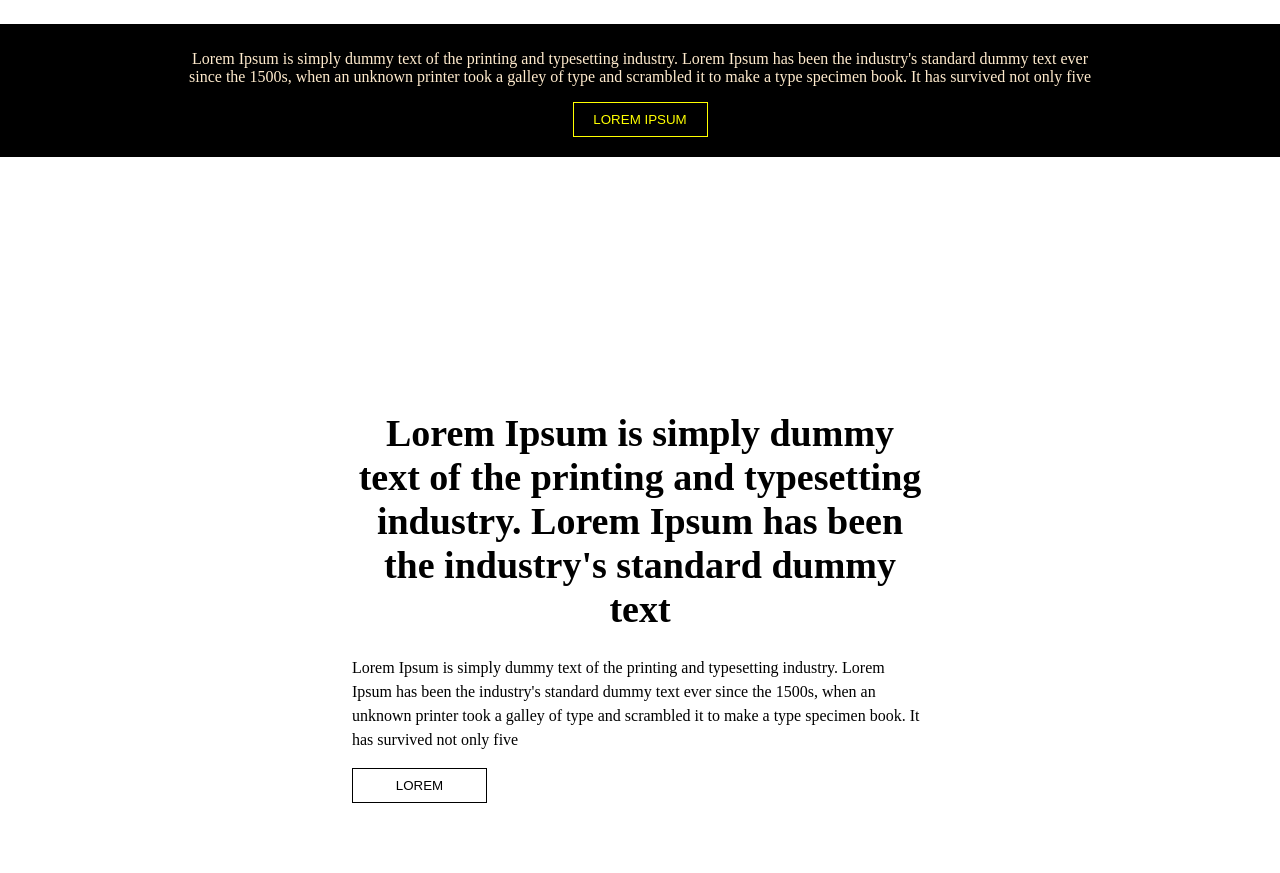
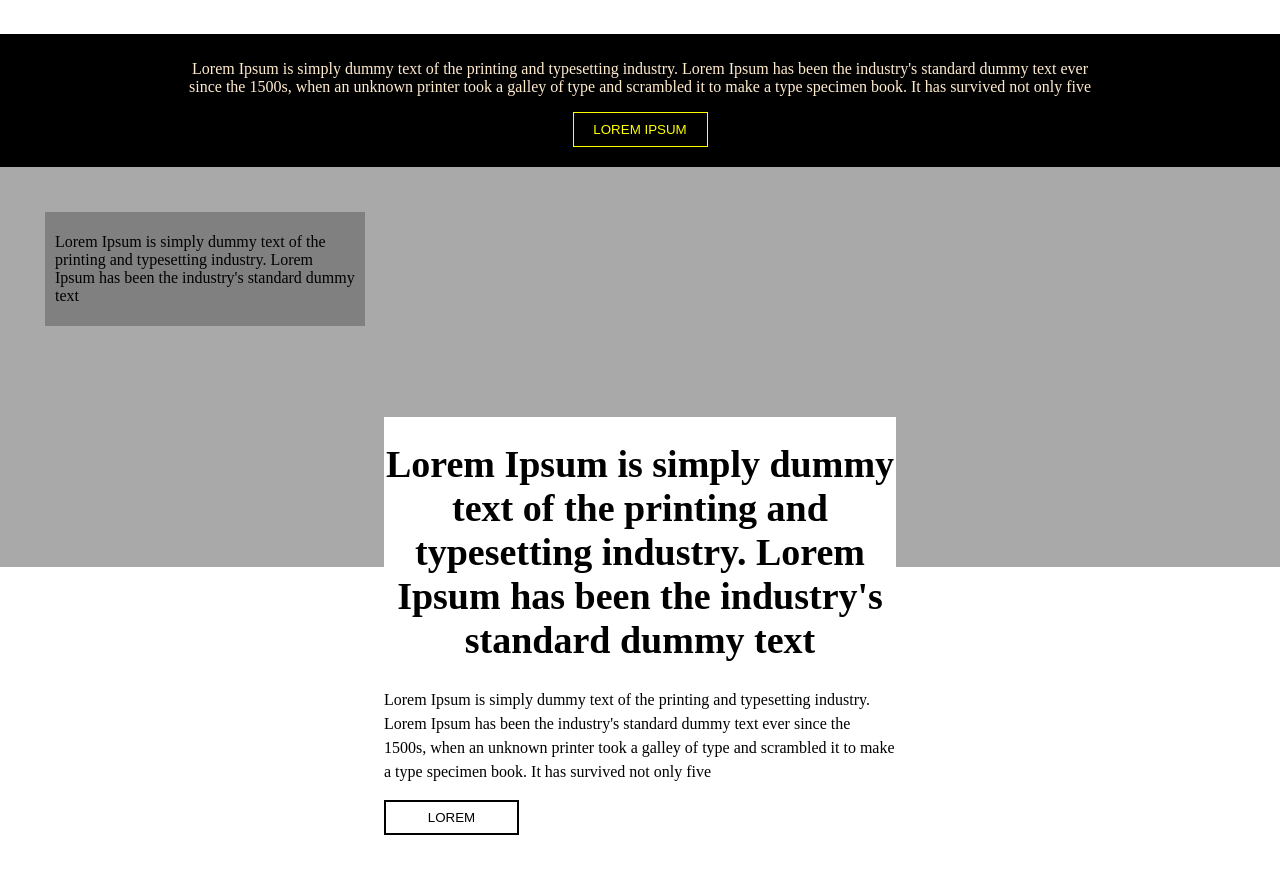
Before and after one commit to MislavLesin/-internship-9-css_1, a plain HTML site: page Index.html in a window 1280 px wide. Shown: the part 643-1516 px from the top of the page. Before the commit the page ends 1446 px from the top, so only its background shows below. Drawn offline with Linux system fonts and the light colour scheme.

Commit message:
Looks good but doesent work right

```diff
--- a/Index.html
+++ b/Index.html
@@ -37,6 +37,9 @@
     </div>
     <div class="secont-page">
       <div class="second-page-first">
+        <div class="second-page-first-corner">
+          <p>Lorem Ipsum is simply dummy text of the printing and typesetting industry. Lorem Ipsum has been the industry's standard dummy text</p>
+        </div>
 
       </div>
       <div class="second-page-text">
@@ -44,9 +47,7 @@
         <p>Lorem Ipsum is simply dummy text of the printing and typesetting industry. Lorem Ipsum has been the industry's standard dummy text ever since the 1500s, when an unknown printer took a galley of type and scrambled it to make a type specimen book. It has survived not only five</p>
         <button>LOREM</button>
       </div>
-      <div class="second-page-second">
 
-      </div>
     </div>
   </body>
 </html>
--- a/style.css
+++ b/style.css
@@ -4,6 +4,7 @@ body
 }
 .navbar
 {
+    z-index: 1;
     position: fixed;
     margin: 0;
     left: 0;
@@ -36,6 +37,8 @@ body
     display: flex;
     flex-direction: column;
     align-items: center;
+    position: relative;
+    height: calc(100vh - 38px);
 }
 .dump-image
 {
@@ -88,20 +91,35 @@ body
 .secont-page
 {
     height: 100vh;
-    display: flex;
-    flex-direction: column;
     align-items: center;
 }
 .second-page-first
 {
+    background-color: darkgrey;
+    height: 50vh;
+}
+.second-page-first-corner
+{
+    text-align: left;
+    width: 300px;
     background-color: gray;
-    height: 50vh;
-    width: max-content;
+    position: relative;
+    top: 45px;
+    left: 45px;
+    padding: 5px 10px;
 }
 .second-page-text
 {
-    width: 45vw;
+    top: -150px;
     line-height: 24px;
+    position: relative;
+    display: inline-block;
+    width: 40vw;
+    margin-left: 50%;
+    transform: translateX(-50%);
+    z-index: 1;
+    background-color: white;
+
 }
 .second-page-text h1
 {
@@ -116,4 +134,5 @@ body
     background-color: white;
     height: 35px;
     width: 135px;
+    border-width: 2px;
 }
```
